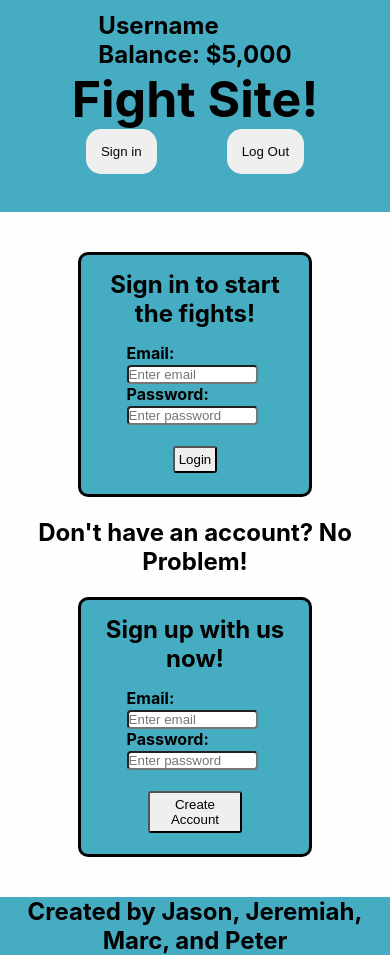
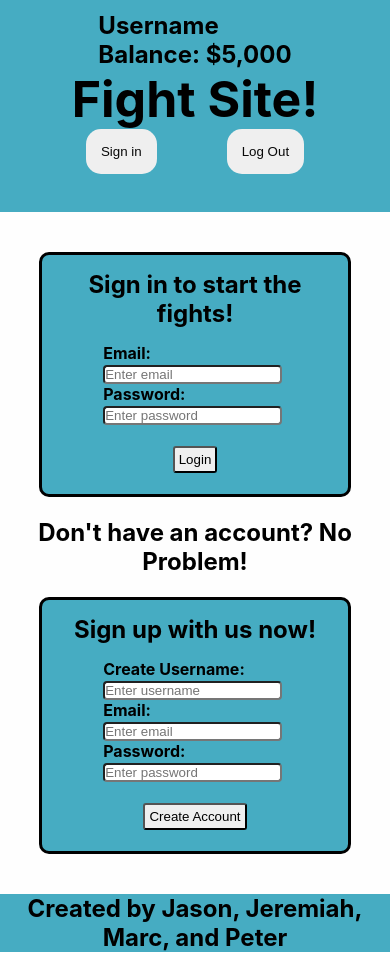
Before and after one commit to fightsite/fightsite1.0, a React (Create React App) app in the folder client/: page / in a window 390 px wide. Built offline with nearby package versions, Linux system fonts and the light colour scheme.

Commit message:
Ok, NOW the sign-in.js page is responsive.

```diff
--- a/client/src/components/sign-in.js
+++ b/client/src/components/sign-in.js
@@ -31,6 +31,9 @@ function signIn () {
             </div>
             <div className="form-info">
                 <form className="form">
+                <label for="username"><b className="pass-title">Create Username:</b></label>
+                    <span><input type="password" placeholder="Enter username" name="username" required/></span>
+
                     <label for="email"><b>Email:</b></label>
                     <span><input type="text" placeholder="Enter email" name="email" required/></span>
 
--- a/client/src/index.css
+++ b/client/src/index.css
@@ -309,12 +309,13 @@ code {
   text-align: center;
 }
 
-@media only screen and (max-width: 425px){
+/* large phones and tablets */
+@media only screen and (max-width: 1200px){
   .signIn-form-main-container1 {
-    width:80%;
+    width:70%;
   }
   .signIn-form-main-container2 {
-    width: 80%;
+    width: 70%;
   }
 }
 
@@ -336,22 +337,11 @@ code {
   }
 }
 
-/* large phones and tablets */
-@media only screen and (max-width: 1200px){
+@media only screen and (max-width: 425px){
   .signIn-form-main-container1 {
-    width:70%;
+    width:80%;
   }
   .signIn-form-main-container2 {
-    width: 70%;
+    width: 80%;
   }
 }
-
-/* Monitor size + */
-@media only screen and (max-width: 1500px){
-  .signIn-form-main-container1 {
-    width:60%;
-  }
-  .signIn-form-main-container2 {
-    width: 60%;
-  }
-}
```
